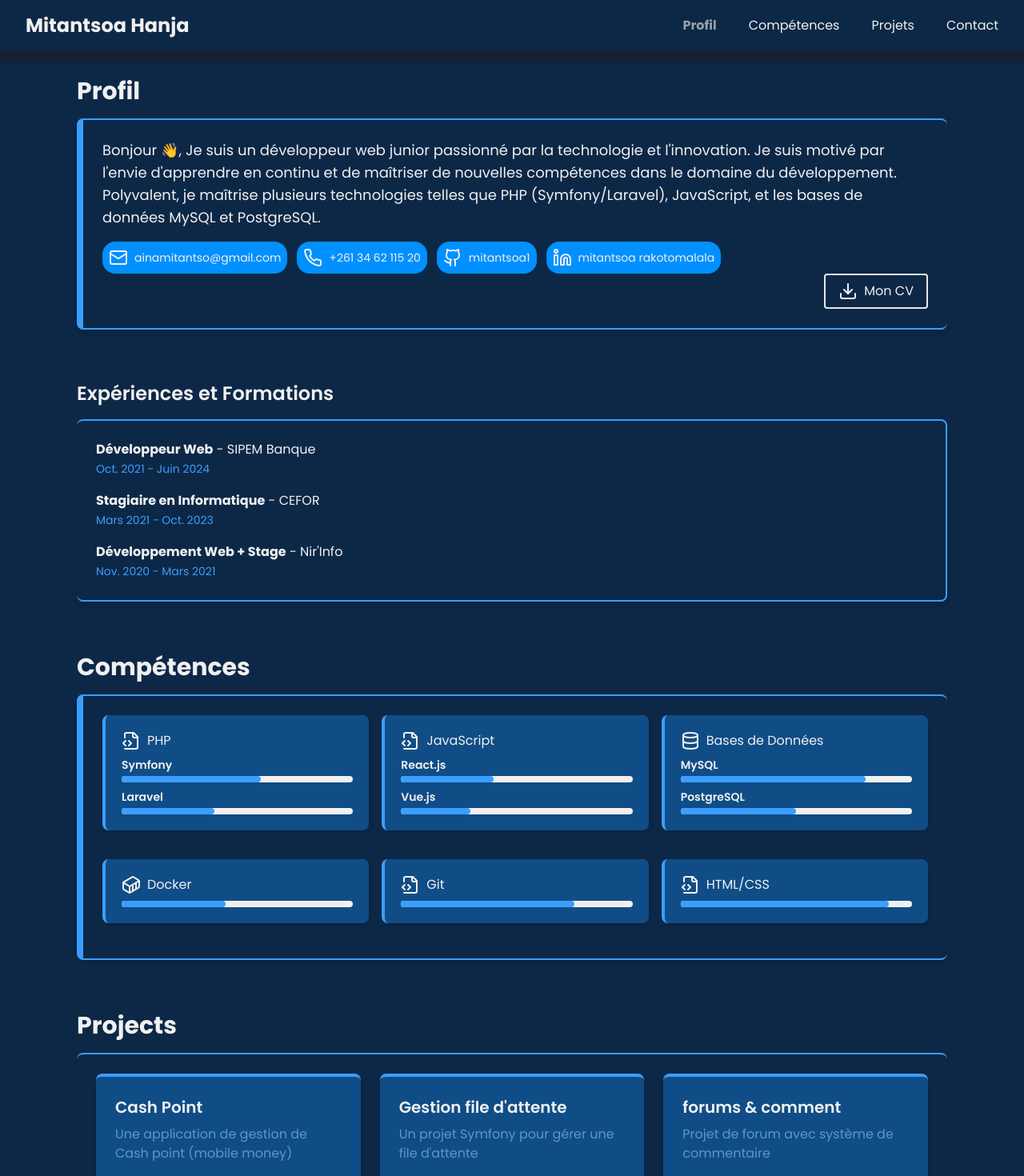
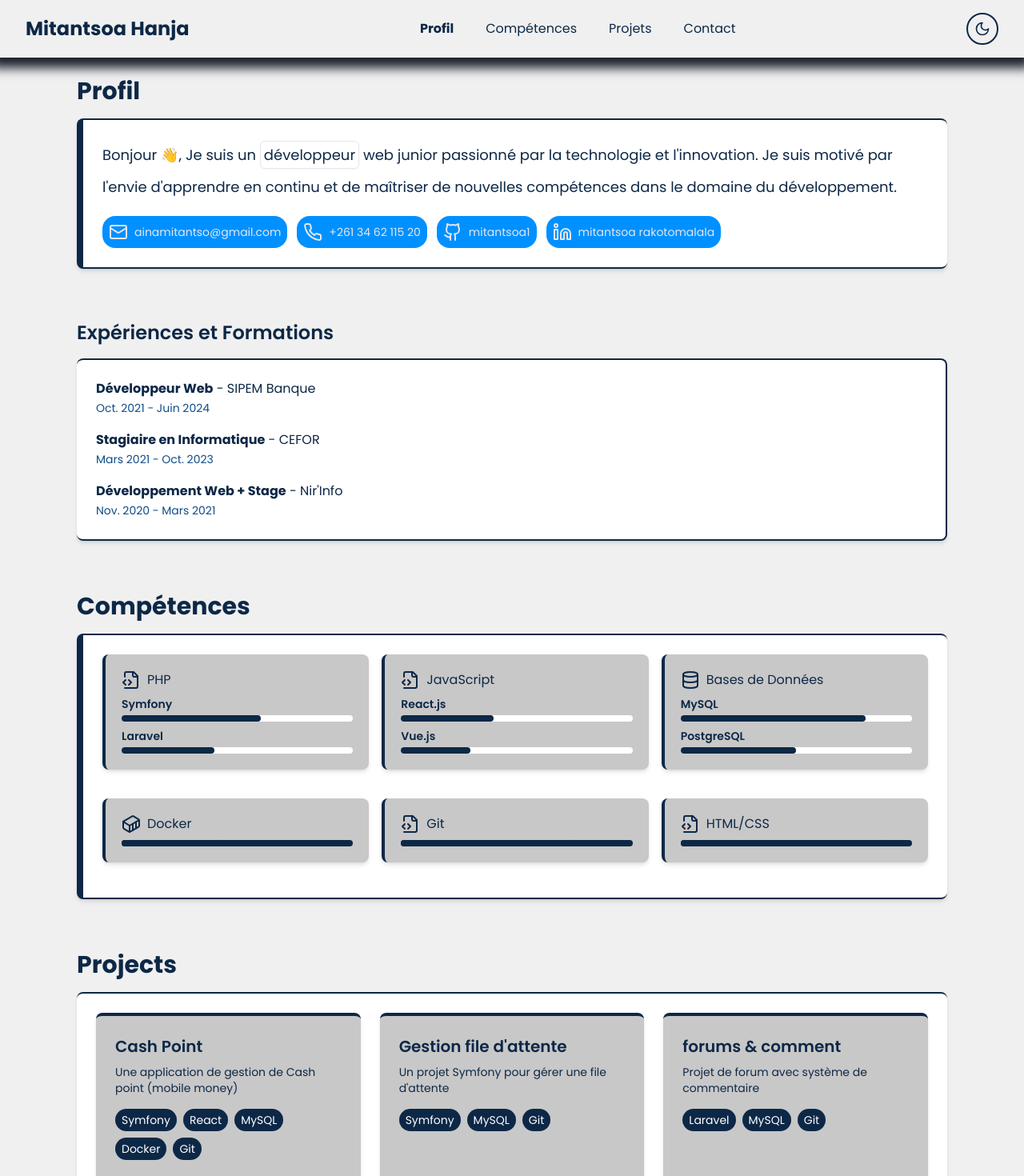
Before and after one commit to mitantsoa1/portfolio, a React (Vite) app: page / in a window 1280 px wide. Shown: the top 1470 px of the page at 80% size. Built offline with nearby package versions, Linux system fonts and the light colour scheme.

Commit message:
Add dark mode

```diff
--- a/src/App.jsx
+++ b/src/App.jsx
@@ -1,4 +1,4 @@
-import React from "react";
+import React, { useState, useEffect } from "react";
 import {
   Github,
   Linkedin,
@@ -15,20 +15,32 @@ import Contact from "./components/Contact";
 import Footer from "./components/Footer";
 
 function App() {
+  const [darkMode, setDarkMode] = useState(false);
+
+  useEffect(() => {
+    // Check for user's preference in localStorage
+    const isDarkMode = localStorage.getItem("darkMode") === "true";
+    setDarkMode(isDarkMode);
+    if (isDarkMode) {
+      document.documentElement.classList.add("dark");
+    }
+  }, []);
+
+  const toggleDarkMode = () => {
+    setDarkMode(!darkMode);
+    document.documentElement.classList.toggle("dark");
+    localStorage.setItem("darkMode", !darkMode);
+  };
+
   return (
-    <div className="min-h-screen bg-background">
-      <Headers />
-      <main className="container py-8 mx-auto lg:px-24 md:px-16 sm:px-8 ">
-        {" "}
-        {/* Added mt-16 for top margin */}
+    <div className="min-h-screen transition-colors duration-300 bg-background text-text">
+      <Headers darkMode={darkMode} toggleDarkMode={toggleDarkMode} />
+      <main className="container py-8 mx-auto lg:px-24 md:px-16 sm:px-8">
         <About />
         <Skills />
         <Projects />
         <Contact />
       </main>
-      {/* <footer className="py-4 text-center text-primary bg-gris shadow-[0px_2px_10px_1px_#00000024]">
-        <p>&copy; 2024 Junior Web Developer. All rights reserved.</p>
-      </footer> */}
       <Footer />
     </div>
   );
--- a/src/components/About.jsx
+++ b/src/components/About.jsx
@@ -5,37 +5,44 @@ import Socials from "./Socials";
 const About = () => {
   return (
     <section id="profil" className="my-16">
-      <h2 className="mb-4 text-3xl font-bold text-light">Profil</h2>
+      <h2 className="mb-4 text-3xl font-bold text-text">Profil</h2>
       <div className="p-6 border-l-8 card">
-        <p className="mb-4 text-lg">
-          Bonjour 👋, Je suis un développeur web junior passionné par la
-          technologie et l'innovation. Je suis motivé par l'envie d'apprendre en
-          continu et de maîtriser de nouvelles compétences dans le domaine du
-          développement.
-          <br /> Polyvalent, je maîtrise plusieurs technologies telles que PHP
-          (Symfony/Laravel), JavaScript, et les bases de données MySQL et
-          PostgreSQL.
+        <p className="mb-4 text-lg text-text leading-10">
+          Bonjour 👋, Je suis un{" "}
+          <span className="effect-3d">développeur</span> web junior
+          passionné par la technologie et l'innovation. Je suis motivé par
+          l'envie d'apprendre en continu et de maîtriser de nouvelles{" "}
+          <span>compétences</span> dans le domaine du développement.
         </p>
         <Socials />
-        <DownloadCVButton />
+        {/* <DownloadCVButton /> */}
       </div>
 
       {/* Expériences */}
       <section id="experience" className="my-16">
-        <h2 className="mb-4 text-2xl">Expériences et Formations</h2>
-        <div className="p-6 border-r-2 card">
+        <h2 className="mb-4 text-2xl text-text">Expériences et Formations</h2>
+        <div className="p-6 border-r-2 card ">
           <ul className="space-y-4">
             <li>
-              <strong>Développeur Web</strong> - SIPEM Banque <br />
-              <span className="text-sm text-border">Oct. 2021 - Juin 2024</span>
+              <strong className="text-text">Développeur Web</strong> - SIPEM
+              Banque <br />
+              <span className="text-sm text-secondary">
+                Oct. 2021 - Juin 2024
+              </span>
             </li>
             <li>
-              <strong>Stagiaire en Informatique</strong> - CEFOR <br />
-              <span className="text-sm text-border">Mars 2021 - Oct. 2023</span>
+              <strong className="text-text">Stagiaire en Informatique</strong> -
+              CEFOR <br />
+              <span className="text-sm text-secondary">
+                Mars 2021 - Oct. 2023
+              </span>
             </li>
             <li>
-              <strong>Développement Web + Stage</strong> - Nir'Info <br />
-              <span className="text-sm text-border">Nov. 2020 - Mars 2021</span>
+              <strong className="text-text">Développement Web + Stage</strong> -
+              Nir'Info <br />
+              <span className="text-sm text-secondary">
+                Nov. 2020 - Mars 2021
+              </span>
             </li>
           </ul>
         </div>
--- a/src/components/Headers.jsx
+++ b/src/components/Headers.jsx
@@ -1,7 +1,9 @@
 import React, { useState, useEffect } from "react";
+import { Sun, Moon } from "lucide-react"; // Assurez-vous d'avoir ces icônes
 
-const Headers = () => {
-  const [activeSection, setActiveSection] = useState("");
+const Headers = ({ darkMode, toggleDarkMode }) => {
+  const [activeSection, setActiveSection] = useState("profil");
+
   const [isScrolled, setIsScrolled] = useState(false);
   const [manuallySelected, setManuallySelected] = useState(false); // Gérer les sélections manuelles
 
@@ -56,14 +58,14 @@ const Headers = () => {
 
   return (
     <header
-      className={`fixed top-0 left-0 right-0 z-50 py-4 transition-all duration-300 bg-dark text-light p-4 ${
+      className={`fixed top-0 left-0 right-0 z-50 py-4 transition-all duration-300 bg-background text-text p-4 ${
         isScrolled
           ? " bg-opacity-90 shadow-lg"
           : " bg-opacity-80 shadow-[-1px_3px_13px_10px_#1a202c]"
       }`}
     >
       <div className="container flex items-center justify-between px-4 mx-auto">
-        <h1 className="font-bold lg:text-2xl md:text-2xl sm:text-xl text-light">
+        <h1 className="font-bold lg:text-2xl md:text-2xl sm:text-xl text-text">
           Mitantsoa Hanja
         </h1>
         <nav>
@@ -74,7 +76,9 @@ const Headers = () => {
                   href={`#${section}`}
                   onClick={() => handleLinkClick(section)}
                   className={`relative hover:text-hover transition-colors ${
-                    activeSection === section ? "text-light/60 font-bold" : ""
+                    activeSection === section
+                      ? "text-primary font-bold"
+                      : "text-text"
                   } underline-animation`}
                 >
                   {section.charAt(0).toUpperCase() + section.slice(1)}
@@ -83,6 +87,15 @@ const Headers = () => {
             ))}
           </ul>
         </nav>
+        <button
+          onClick={toggleDarkMode}
+          className="p-2 transition-colors duration-300 rounded-full border-text border-2  text-text hover:bg-secondary"
+          aria-label={
+            darkMode ? "Activer le mode clair" : "Activer le mode sombre"
+          }
+        >
+          {darkMode ? <Sun size={20} /> : <Moon size={20} />}
+        </button>
       </div>
     </header>
   );
--- a/src/components/Projects.jsx
+++ b/src/components/Projects.jsx
@@ -24,23 +24,23 @@ const Projects = () => {
 
   return (
     <section id="projets" className="my-16">
-      <h2 className="mb-4 text-3xl font-bold text-light">Projects</h2>
-      <div className="grid grid-cols-1 gap-6 md:grid-cols-2 lg:grid-cols-3 card">
+      <h2 className="mb-4 text-3xl font-bold text-text">Projects</h2>
+      <div className="grid grid-cols-1 gap-6 md:grid-cols-2 lg:grid-cols-3 card border-y-2">
         {projects.map((project, index) => (
           <a
             title="Repo dans github"
             href={project.link}
             target="_blank"
             key={index}
-            className="p-6 border-t-4 rounded-lg shadow-md bg-secondary border-border"
+            className="p-6 border-t-4 rounded-lg shadow-md bg-ternary border-border"
           >
             <h3 className="mb-2 text-xl font-semibold ">{project.title}</h3>
-            <p className="mb-4 text-blue-300/60">{project.description}</p>
+            <p className="mb-4 text-sm">{project.description}</p>
             <div className="flex flex-wrap">
               {project.technologies.map((tech, techIndex) => (
                 <span
                   key={techIndex}
-                  className="px-2 py-1 mb-2 mr-2 text-sm rounded-full bg-tech text-dark"
+                  className="px-2 py-1 mb-2 mr-2 text-sm rounded-full bg-tech text-white"
                 >
                   {tech}
                 </span>
--- a/src/components/Skills.jsx
+++ b/src/components/Skills.jsx
@@ -34,22 +34,22 @@ const Skills = () => {
 
   return (
     <section id="compétences" className="my-16">
-      <h2 className="mb-4 text-3xl font-bold text-light">Compétences</h2>
+      <h2 className="mb-4 text-3xl font-bold text-text">Compétences</h2>
       <div className="grid grid-cols-2 gap-4 border-l-8 md:grid-cols-3 card">
         {skills.map((skill, index) => (
           <div
             key={index}
-            className="flex flex-col p-5 mb-5 border-l-4 rounded-lg shadow-md bg-secondary border-border"
+            className="flex flex-col p-5 mb-5 border-l-4 rounded-lg shadow-md bg-ternary border-border"
           >
             <div className="flex items-center">
-              <span className="text-light">{skill.icon}</span>
+              <span className="text-text">{skill.icon}</span>
               <span className="ml-2">{skill.name}</span>
             </div>
             {skill.subskills ? (
               skill.subskills.map((subskill, subIndex) => (
                 <div key={subIndex} className="mt-2">
                   <span className="text-sm font-semibold">{subskill.name}</span>
-                  <div className="w-full h-2 mt-1 rounded bg-light">
+                  <div className="w-full h-2 mt-1 bg-white rounded">
                     <div
                       className="h-full transition-all duration-300 rounded bg-border"
                       style={{ width: `${subskill.level}%` }}
@@ -58,7 +58,7 @@ const Skills = () => {
                 </div>
               ))
             ) : (
-              <div className="w-full h-2 mt-2 rounded bg-light">
+              <div className="w-full h-2 mt-2 rounded bg-text">
                 <div
                   className="h-full transition-all duration-300 rounded bg-border"
                   style={{ width: `${skill.level}%` }}
--- a/src/components/Socials.jsx
+++ b/src/components/Socials.jsx
@@ -3,7 +3,7 @@ import { Mail, Phone, Github, Linkedin } from "lucide-react";
 
 function Socials() {
   return (
-    <div className="flex items-center space-x-3 text-sm">
+    <div className="flex items-center space-x-3 text-sm text-gray-200">
       <span className="inline-flex items-center p-2 rounded-2xl bg-social">
         <Mail className="inline-block w-6 h-6 mr-2" />
         <span className="inline-block">ainamitantso@gmail.com</span>
--- a/src/index.css
+++ b/src/index.css
@@ -10,6 +10,31 @@
     --color-primary: 13 40 71;
     --color-light: 240 240 240; /* #F0F0F0 */
     --color-secondary: 16 77 135;
+
+    /* Nouvelles variables pour le mode clair */
+    --color-background: 240 240 240;
+    --color-text: 13 40 71;
+    --color-card-bg: 255 255 255;
+    --color-border: 13 40 71; /* ou la couleur que vous souhaitez */
+    --color-social: 00 144 255;
+    --color-ternary: 200 200 200;
+    --color-tech: 13 40 71;
+    --color-contact: 00 118  255;
+  }
+
+  .dark {
+    /* Variables pour le mode sombre */
+    --color-background: 13 40 71;
+    --color-text: 240 240 240;
+    --color-primary: 240 240 240;
+    /* --color-card-bg: 16 77 135; */
+    --color-card-bg: 13 40 71;
+    --color-border: 59 158 255; /* ou une couleur différente pour le mode sombre si nécessaire */
+    --color-social: 00 144 255;
+    --color-secondary: 194 230 255;
+    --color-ternary: 16 77 135;
+    --color-tech: 00 255 255;
+    --color-contact: 00 118  255;
   }
 }
 
@@ -19,7 +44,7 @@
   }
 
   .underline-animation::after {
-    @apply absolute content-[''] w-full h-1 left-0 bottom-0 bg-light scale-x-0 transition-transform duration-300 origin-left;
+    @apply absolute content-[''] w-full h-1 left-0 bottom-0 bg-text scale-x-0 transition-transform duration-300 origin-left;
   }
 
   .underline-animation:hover::after {
@@ -39,9 +64,14 @@
   }
 
   .card {
-    @apply p-6 transition-all duration-300 rounded-lg shadow-md bg-dark border-y-2 border-border hover:shadow-lg;
+    @apply p-6 transition-all duration-300 rounded-lg shadow-md border-y-2 bg-card-bg hover:shadow-lg border-border;
   }
 
+  .effect-3d {
+    @apply border p-1 rounded-md shadow-sm transition-all duration-300;
+    transform: perspective(1000px) rotateX(0deg) rotateY(0deg);
+    transition: transform 0.3s ease;
+  }
 }
 
 @layer utilities {
@@ -50,11 +80,11 @@
   }
 
   body {
-    @apply bg-dark text-light font-poppins;
+    @apply bg-background text-text font-poppins;
   }
 
   h1, h2, h3, h4, h5, h6 {
-    @apply font-semibold text-light;
+    @apply font-semibold text-text;
   }
 
   section {
--- a/tailwind.config.js
+++ b/tailwind.config.js
@@ -1,20 +1,35 @@
 /** @type {import('tailwindcss').Config} */
 export default {
   content: ["./index.html", "./src/**/*.{js,ts,jsx,tsx}"],
+  darkMode: "class",
   theme: {
     extend: {
+      fontFamily: {
+        poppins: ["Poppins", "sans-serif"],
+      },
       colors: {
         dark: "rgb(var(--color-dark) / <alpha-value>)",
         primary: "rgb(var(--color-primary) / <alpha-value>)",
         light: "rgb(var(--color-light) / <alpha-value>)",
         secondary: "rgb(var(--color-secondary) / <alpha-value>)",
-        social: "#0090FF",
-        border: "#3B9EFF",
-        tech: "#00FFFF",
+        ternary: "rgb(var(--color-ternary) / <alpha-value>)",
+        background: "rgb(var(--color-background) / <alpha-value>)",
+        text: "rgb(var(--color-text) / <alpha-value>)",
+        "card-bg": "rgb(var(--color-card-bg) / <alpha-value>)",
+        border: "rgb(var(--color-border) / <alpha-value>)",
+        social: "rgb(var(--color-social) / <alpha-value>)",
+        tech: "rgb(var(--color-tech) / <alpha-value>)",
+        contact: "rgb(var(--color-contact) / <alpha-value>)",
       },
-      fontFamily: {
-        poppins: ["Poppins", "sans-serif"],
-      },
+      backgroundColor: (theme) => ({
+        ...theme("colors"),
+      }),
+      textColor: (theme) => ({
+        ...theme("colors"),
+      }),
+      borderColor: (theme) => ({
+        ...theme("colors"),
+      }),
     },
   },
   plugins: [],
```
Also changed, not shown: src/components/Contact.jsx (+6 -6 lines).
